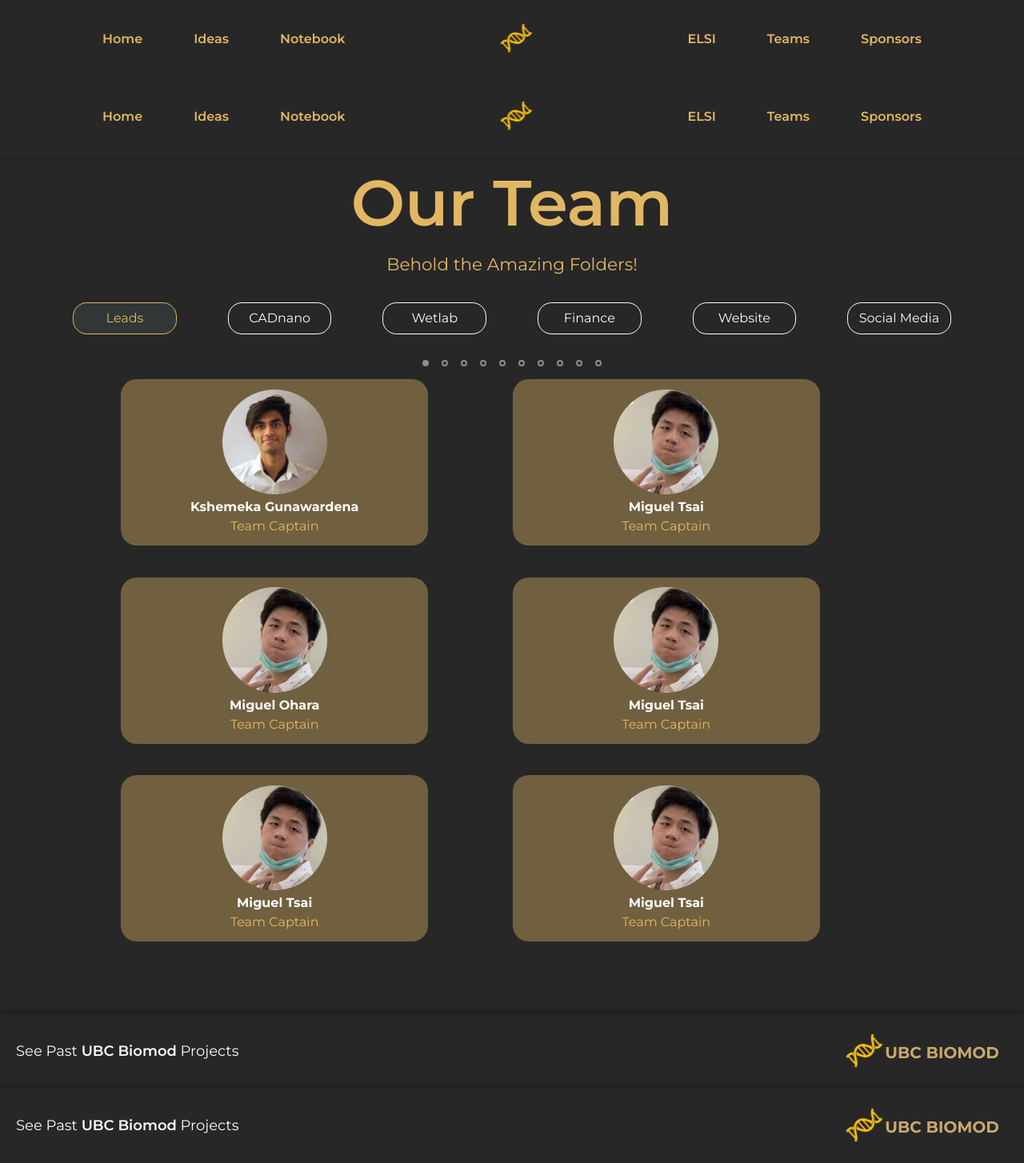
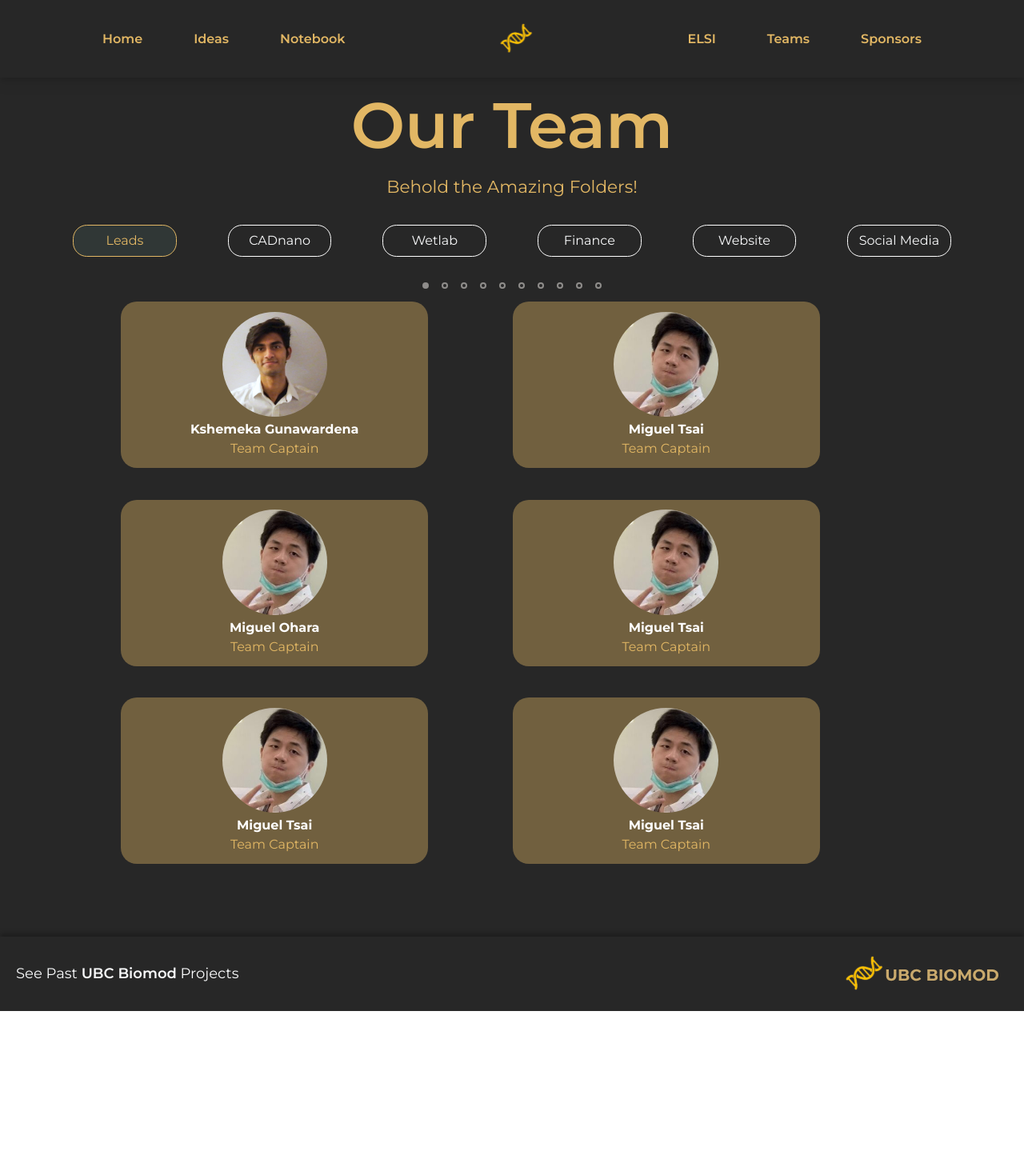
Before and after one commit to biomod2023/biomod2023, a Vue app: page /team in a window 1280 px wide. Shown: the whole page at 80% size. After the commit the page ends 1264 px from the top, so only its background shows below. Built offline with nearby package versions, Linux system fonts and the light colour scheme; some icons are missing.

Commit message:
Remove nav/footer from individual views

```diff
--- a/src/views/IdeasView.vue
+++ b/src/views/IdeasView.vue
@@ -1,12 +1,9 @@
 <script setup lang="ts">
-import NavBar from '@/components/NavBar.vue'
-import Footer from '@/components/Footer.vue'
 import IdeaCard from '@/components/IdeaCard.vue'
 </script>
 
 <template>
   <div class="flex flex-col h-screen">
-    <NavBar />
 
     <main class="pt-2 flex flex-col items-center">
       <h1 class="text-gold font-title text-title">Project Ideas</h1>
@@ -259,9 +256,5 @@ import IdeaCard from '@/components/IdeaCard.vue'
         </IdeaCard>
       </div>
     </div>
-
-    <div class="flex flex-col justify-end grow">
-      <Footer />
-    </div>
   </div>
 </template>
--- a/src/views/TeamView.vue
+++ b/src/views/TeamView.vue
@@ -2,8 +2,6 @@
 import { ref } from 'vue'
 import type { Ref } from 'vue'
 
-import NavBar from '@/components/NavBar.vue'
-import Footer from '@/components/Footer.vue'
 import ProfileCard from '@/components/ProfileCard.vue'
 import TransparentButton from '@/components/TransparentButton.vue'
 import { teams, members } from '@/components/Member'
@@ -36,7 +34,6 @@ let finalState: Ref<string> = ref('-translate-x-full opacity-0')
 
 <template>
   <div class="flex flex-col h-max bg-slate">
-    <NavBar />
 
     <div class="flex flex-col items-center w-full h-full">
       <!-- Header -->
@@ -111,9 +108,5 @@ let finalState: Ref<string> = ref('-translate-x-full opacity-0')
         />
       </div>
     </div>
-
-    <div class="flex flex-col justify-end grow w-full">
-      <Footer />
-    </div>
   </div>
 </template>
```
